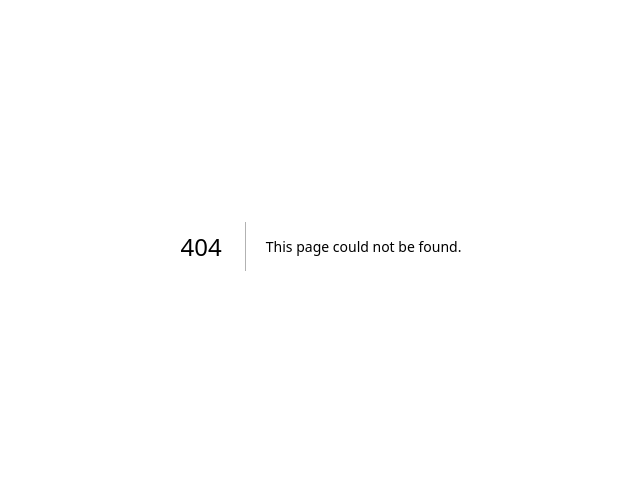
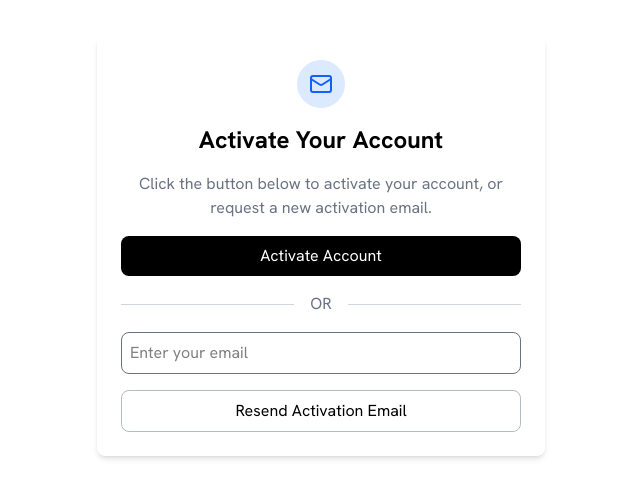
Before and after one commit to syehfi75/fe-logos, a Next.js app: page /activate-account/1 in a window 1280 px wide. Before the commit this address had no page. Shown: the part 154-652 px from the top of the page, without its empty margins (319-959 px from the left). Built offline with nearby package versions, Linux system fonts and the light colour scheme; what @bprogress/next would draw is missing.

Commit message:
feat: add activate account page

```diff
--- /dev/null
+++ b/app/activate-account/[slug]/page.tsx
@@ -0,0 +1,129 @@
+"use client";
+import { Mail } from "lucide-react";
+import Link from "next/link";
+import { useEffect, useRef, useState } from "react";
+
+export default function ActivateAccountPage() {
+  const [email, setEmail] = useState("");
+  const [isLoading, setIsLoading] = useState(false);
+  const [activationStatus, setActivationStatus] = useState<
+    "pending" | "success" | "error" | "resent"
+  >("pending");
+  const [errorMessage, setErrorMessage] = useState("");
+  const inputRef = useRef<HTMLInputElement>(null);
+
+  useEffect(() => {
+    if (document.activeElement === inputRef.current) {
+      inputRef.current?.blur();
+    }
+  }, []);
+
+  const handleResendActivation = async (e: React.FormEvent) => {
+    e.preventDefault();
+    setIsLoading(true);
+
+    // Simulate API call
+    setTimeout(() => {
+      setIsLoading(false);
+      setActivationStatus("resent");
+    }, 2000);
+  };
+
+  const handleActivateAccount = () => {
+    setIsLoading(true);
+
+    // Simulate activation process
+    setTimeout(() => {
+      setIsLoading(false);
+      // Randomly simulate success or error for demo
+      const success = Math.random() > 0.3;
+      if (success) {
+        setActivationStatus("success");
+      } else {
+        setActivationStatus("error");
+        setErrorMessage(
+          "Invalid or expired activation link. Please request a new one."
+        );
+      }
+    }, 2000);
+  };
+  return (
+    <div className="flex flex-col justify-center items-center min-h-screen w-full">
+      <div className="flex flex-col items-center justify-center w-full max-w-md p-6 bg-white shadow-md rounded-lg">
+        {activationStatus === "pending" && (
+          <>
+            <div className="mx-auto mb-4 flex h-12 w-12 items-center justify-center rounded-full bg-blue-100">
+              <Mail className="h-6 w-6 text-blue-600" />
+            </div>
+            <h1 className="text-2xl font-bold">Activate Your Account</h1>
+            <p className="mt-4 text-center text-gray-500">
+              Click the button below to activate your account, or request a new
+              activation email.
+            </p>
+            <button
+              className="mt-4 bg-black text-white w-full rounded-lg p-2 disabled:bg-transparent disabled:border disabled:border-gray-600/40 disabled:text-black not-disabled:cursor-pointer transition-all duration-500"
+              onClick={handleActivateAccount}
+              disabled={isLoading}
+            >
+              {isLoading ? "Activating..." : "Activate Account"}
+            </button>
+            <div className="flex items-center my-4 w-full max-w-md">
+              <div className="flex-grow border-t border-gray-300"></div>
+              <span className="mx-4 text-gray-500 uppercase">Or</span>
+              <div className="flex-grow border-t border-gray-300"></div>
+            </div>
+            <div>
+              <input
+                className="w-full border border-gray-500 p-2 rounded-lg outline-none"
+                type="email"
+                name=""
+                id=""
+                placeholder="Enter your email"
+                value={email}
+                onChange={(e) => setEmail(e.target.value)}
+                ref={inputRef}
+              />
+              <button
+                disabled={isLoading || !email}
+                className="mt-4 bg-black text-white w-full rounded-lg p-2 transition-all duration-500 disabled:bg-transparent disabled:border disabled:border-gray-600/40 disabled:text-black not-disabled:cursor-pointer"
+                onClick={handleResendActivation}
+              >
+                Resend Activation Email
+              </button>
+            </div>
+          </>
+        )}
+        {activationStatus === "success" && (
+          <div className="flex flex-col items-center text-center">
+            <h1 className="text-2xl font-bold text-green-600">Success!</h1>
+            <p className="mt-4 text-gray-500">
+              Your account has been successfully activated. You can now log in.
+            </p>
+            <Link href={'/login'} className="w-full bg-black rounded-lg p-2 text-white mt-4">Back to login</Link>
+          </div>
+        )}
+        {activationStatus === "error" && (
+          <div className="text-center">
+            <h1 className="text-2xl font-bold text-red-600">Error</h1>
+            <p className="mt-4 text-gray-500">{errorMessage}</p>
+            <button
+              className="mt-4 bg-black text-white w-full rounded-lg p-2 transition-all duration-500"
+              onClick={handleResendActivation}
+            >
+              Resend Activation Email
+            </button>
+          </div>
+        )}
+        {activationStatus === "resent" && (
+          <div className="text-center">
+            <h1 className="text-2xl font-bold text-blue-600">Email Resent</h1>
+            <p className="mt-4 text-gray-500">
+              A new activation email has been sent to {email}. Please check your
+              inbox.
+            </p>
+          </div>
+        )}
+      </div>
+    </div>
+  );
+}
--- a/app/globals.css
+++ b/app/globals.css
@@ -5,21 +5,8 @@
   --font-grostek-italic: var(--font-italic-grostek);
 }
 
-/* :root {
-  --background: #ffffff;
-  --foreground: #171717;
-}
-
-
-@media (prefers-color-scheme: dark) {
-  :root {
-    --background: #0a0a0a;
-    --foreground: #ededed;
-  }
-}
-
 body {
   background: var(--background);
   color: var(--foreground);
-  font-family: Arial, Helvetica, sans-serif;
-} */
+  font-family: var(--font-grostek);
+}
```
